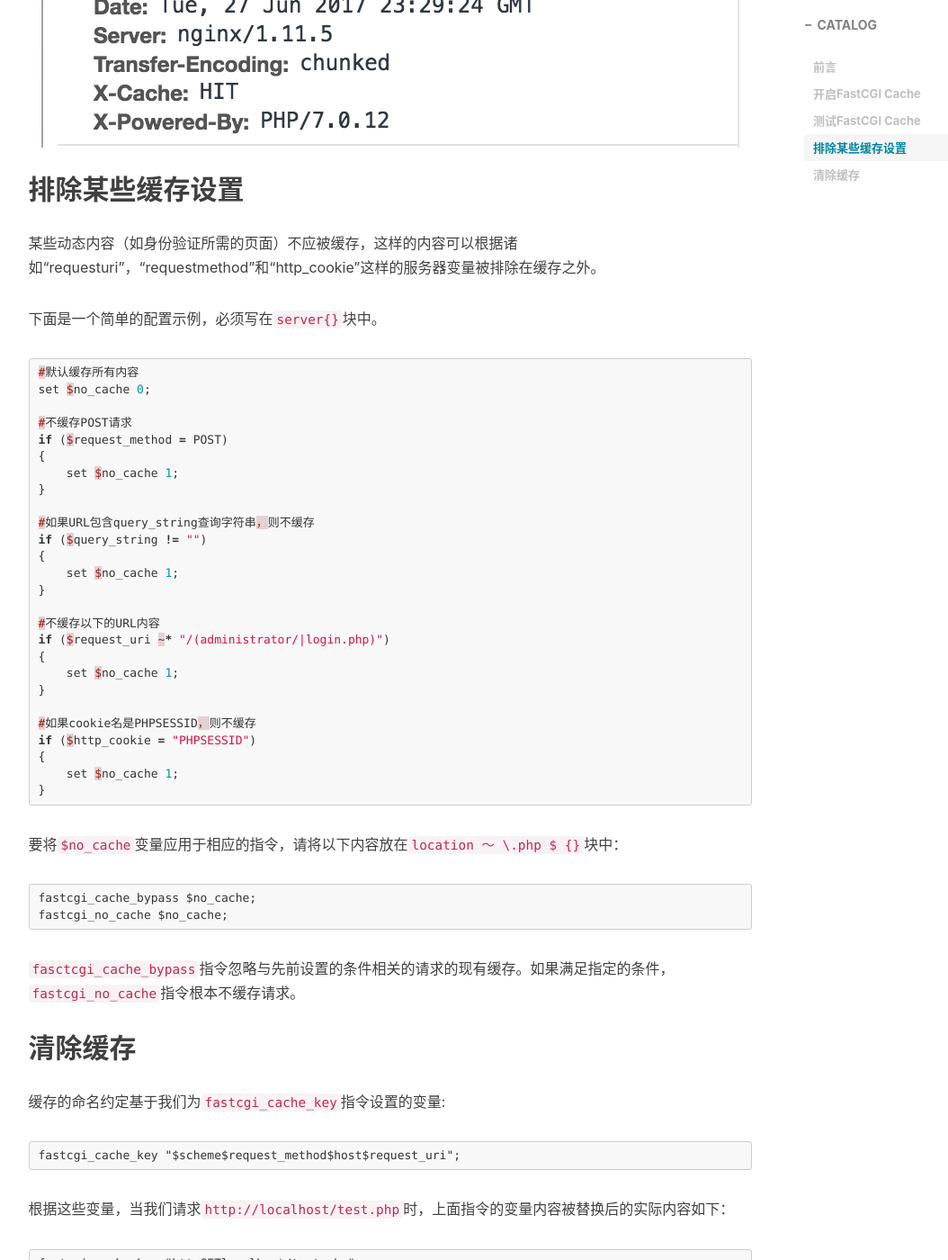
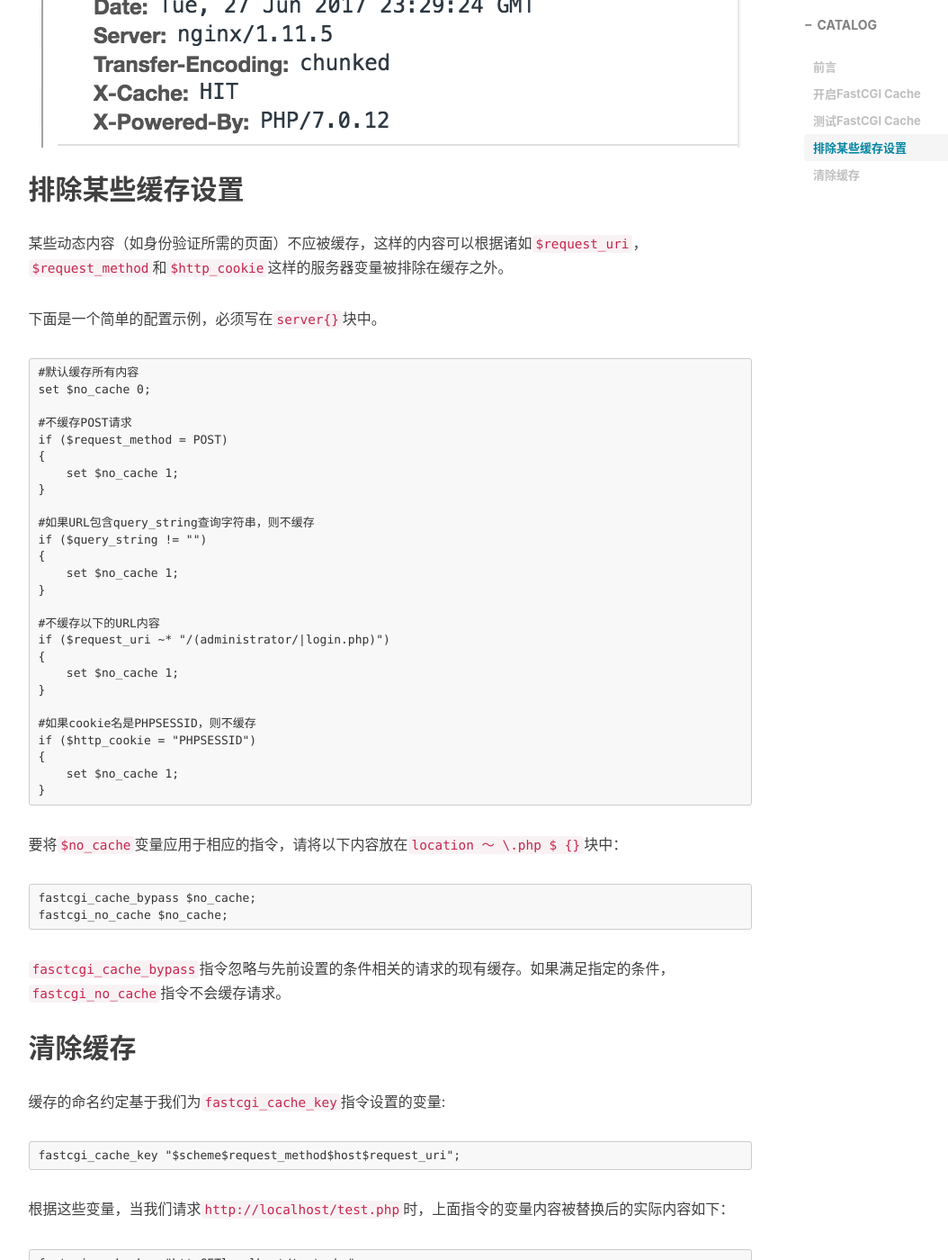
Before and after one commit to fengh0409/fengh0409.github.io, a Jekyll site: the page built from _posts/2017-06-29-fastcgi-cache-with-nginx.markdown, in a window 1280 px wide and 1400 px high, scrolled down 3608 px. Shown: the whole window at 90% size, without its empty margins (136-1190 px from the left). Built offline with Jekyll 4.4.1, drawn with Linux system fonts in a browser that asks for light colours; nearby versions of some CDN libraries; comment, search, counter and statistics services are not loaded; some of the changed text lies outside the part shown.

Commit message:
update fastcgi

````diff
--- a/_posts/2017-06-29-fastcgi-cache-with-nginx.markdown
+++ b/_posts/2017-06-29-fastcgi-cache-with-nginx.markdown
@@ -133,10 +133,10 @@ add_header X-Cache $upstream_cache_status;
 ![Alt text](/img/2017/06/response.png)
 
 ## 排除某些缓存设置
-某些动态内容（如身份验证所需的页面）不应被缓存，这样的内容可以根据诸如“requesturi”，“requestmethod”和“http_cookie”这样的服务器变量被排除在缓存之外。
+某些动态内容（如身份验证所需的页面）不应被缓存，这样的内容可以根据诸如`$request_uri`，`$request_method`和`$http_cookie`这样的服务器变量被排除在缓存之外。
 
 下面是一个简单的配置示例，必须写在`server{}`块中。
-```go
+```
 #默认缓存所有内容
 set $no_cache 0;
 
@@ -170,7 +170,7 @@ if ($http_cookie = "PHPSESSID")
 fastcgi_cache_bypass $no_cache;
 fastcgi_no_cache $no_cache;
 ```
-`fasctcgi_cache_bypass`指令忽略与先前设置的条件相关的请求的现有缓存。如果满足指定的条件，`fastcgi_no_cache`指令根本不缓存请求。
+`fasctcgi_cache_bypass`指令忽略与先前设置的条件相关的请求的现有缓存。如果满足指定的条件，`fastcgi_no_cache`指令不会缓存请求。
 
 ## 清除缓存
 缓存的命名约定基于我们为`fastcgi_cache_key`指令设置的变量:
````
Also changed, not shown: other parts of _posts/2017-06-29-fastcgi-cache-with-nginx.markdown (+3 -3 lines).
